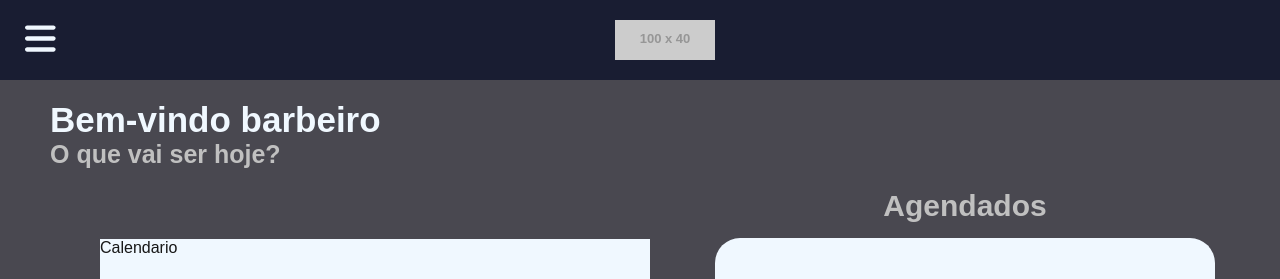
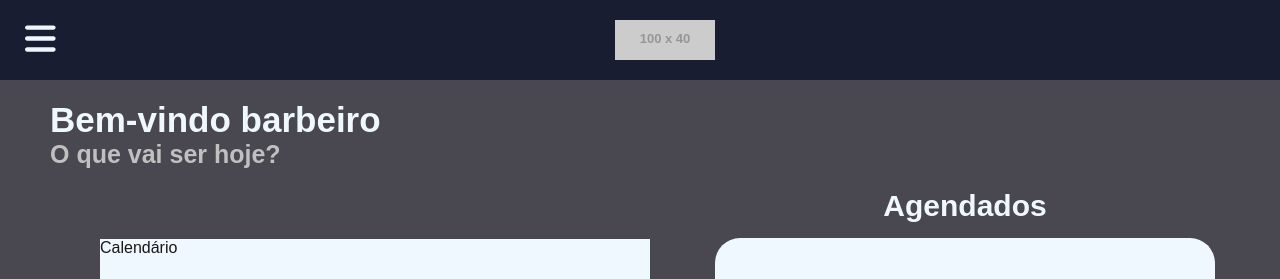
Before and after one commit to fabiotsouza/projeto, a Next.js app: page /home_barbeiro in a window 1280 px wide. Shown: the top 279 px of the page. Built offline with nearby package versions, Linux system fonts and the light colour scheme.

Commit message:
Pequenas mudanças

```diff
--- a/app/home_barbeiro/barbeiro.css
+++ b/app/home_barbeiro/barbeiro.css
@@ -31,12 +31,14 @@ body{
 .listScheduled h2{
     font-size: 30px;
     text-align: center;
-    color: silver;
+    color: aliceblue;
 }
 .listScheduled ul{
     overflow-y: scroll;
     overflow-x: none;
     max-height: 650px;
+    scrollbar-color: silver rgba(255, 166, 0, 0);
+    scrollbar-width: thin;
 
 }
 .scheduledItem{
--- a/app/home_barbeiro/page.js
+++ b/app/home_barbeiro/page.js
@@ -15,8 +15,9 @@ function HomeBarbeiro() {
                 </div>
                 <div className="screen">
                     <div className="calendar">
-                        <p>Calendario</p>
+                        <p>Calendário</p>
                     </div>
+                    <div className="">
                     <div className="listScheduled">
                         <h2>Agendados</h2>
                         <ul>
@@ -31,6 +32,7 @@ function HomeBarbeiro() {
                             <ScheduledItem name="Yuri" cut="Corte coreano" time="00:00" price="100" />
 
                         </ul>
+                    </div>
                     </div>
 
                 </div>
```
